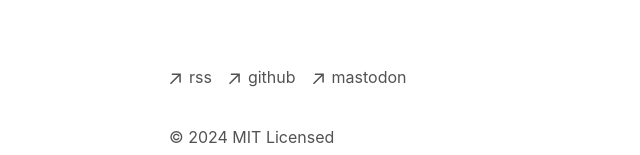
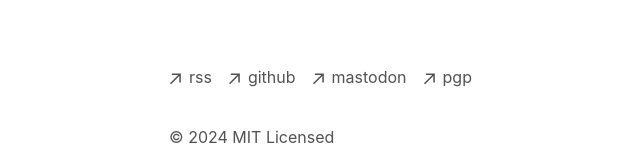
Before and after one commit to aamirazad/aamira.me, a Next.js app: page / in a window 1280 px wide. Shown: the part 343-498 px from the top of the page, without its empty margins (183-823 px from the left). Built offline with nearby package versions, Linux system fonts and the light colour scheme.

Commit message:
feat: add link to pgp

```diff
--- a/app/components/footer.tsx
+++ b/app/components/footer.tsx
@@ -52,6 +52,17 @@
             <p className="ml-2 h-7">mastodon</p>
           </a>
         </li>
+        <li>
+          <a
+            className="flex items-center transition-all hover:text-neutral-800 dark:hover:text-neutral-100"
+            rel="me"
+            target="_blank"
+            href="https://aamira.me/.well-known/openpgpkey"
+          >
+            <ArrowIcon />
+            <p className="ml-2 h-7">pgp</p>
+          </a>
+        </li>
       </ul>
       <p className="mt-8 text-neutral-600 dark:text-neutral-300">
         © {new Date().getFullYear()} MIT Licensed
```
